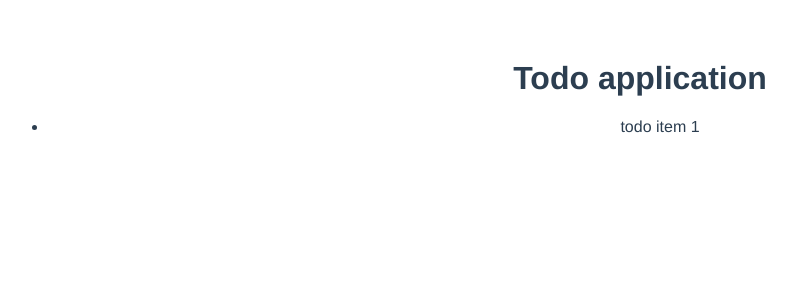
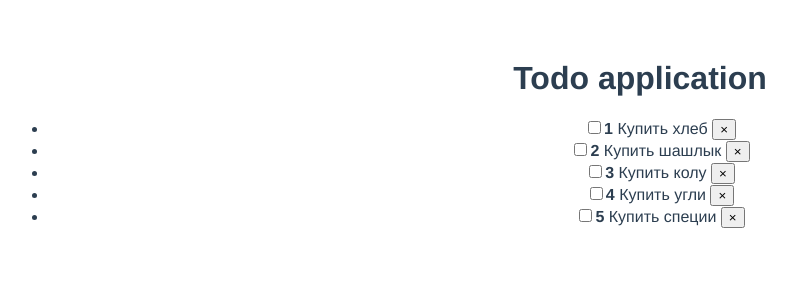
Before and after one commit to Daniluk0110/simple_to_do_app, a Vue app: page / in a window 1280 px wide. Shown: the top 300 px of the page, without its empty margins (0-796 px from the left). Built offline with nearby package versions, Linux system fonts and the light colour scheme.

Commit message:
add simple logic and bootstrap 5

```diff
--- a/package.json
+++ b/package.json
@@ -8,6 +8,7 @@
     "lint": "vue-cli-service lint"
   },
   "dependencies": {
+    "bootstrap": "^5.0.1",
     "core-js": "^3.6.5",
     "vue": "^2.6.11"
   },
--- a/src/App.vue
+++ b/src/App.vue
@@ -1,7 +1,9 @@
 <template>
   <div id="app">
     <h1>Todo application</h1>
-    <TodoList />
+    <TodoList
+      v-bind:todos="todos"
+    />
   </div>
 </template>
 
@@ -11,7 +13,15 @@ import TodoList from '@/components/TodoList'
 export default {
   name: 'App',
   data() {
-
+    return {
+      todos: [
+        {id: 1, title: 'Купить хлеб', completed: false},
+        {id: 2, title: 'Купить шашлык', completed: false},
+        {id: 3, title: 'Купить колу', completed: false},
+        {id: 4, title: 'Купить угли', completed: false},
+        {id: 5, title: 'Купить специи', completed: false}
+      ]
+    }
   },
   components: {
     TodoList
--- a/src/components/TodoItem.vue
+++ b/src/components/TodoItem.vue
@@ -1,3 +1,22 @@
 <template>
-  <li>todo item 1</li>
+
+  <li>
+    <span>
+      <input type="checkbox">
+      <strong>{{ todo.id }}</strong>
+      {{ todo.title }}
+    </span>
+    <button>&times;</button>
+  </li>
 </template>
+
+<script>
+export default {
+  props: {
+    todo: {
+      type: Object,
+      require: true
+    }
+  }
+}
+</script>
--- a/src/components/TodoList.vue
+++ b/src/components/TodoList.vue
@@ -1,7 +1,10 @@
 <template>
   <div>
      <ul>
-       <TodoItem />
+       <TodoItem
+           v-for="todo in todos" :key="todo.id"
+           v-bind:todo="todo"
+       />
      </ul>
   </div>
 </template>
@@ -9,8 +12,8 @@
 <script>
 import TodoItem from "@/components/TodoItem";
 export default {
-  components: {TodoItem},
-  comments: {
+  props: ['todos'],
+  components: {
     TodoItem
   }
 }
```
Also changed, not shown: 1 other file (tests, documents, lock files or other folders).
